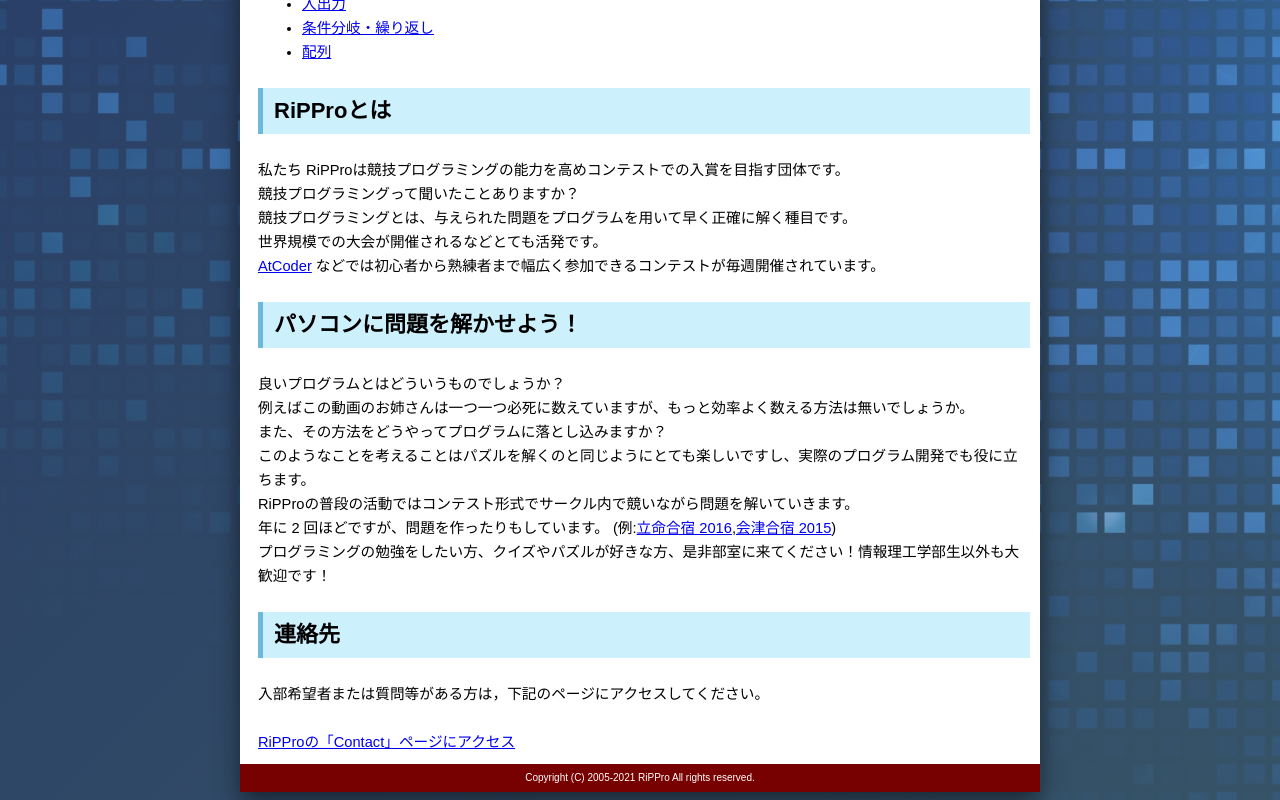
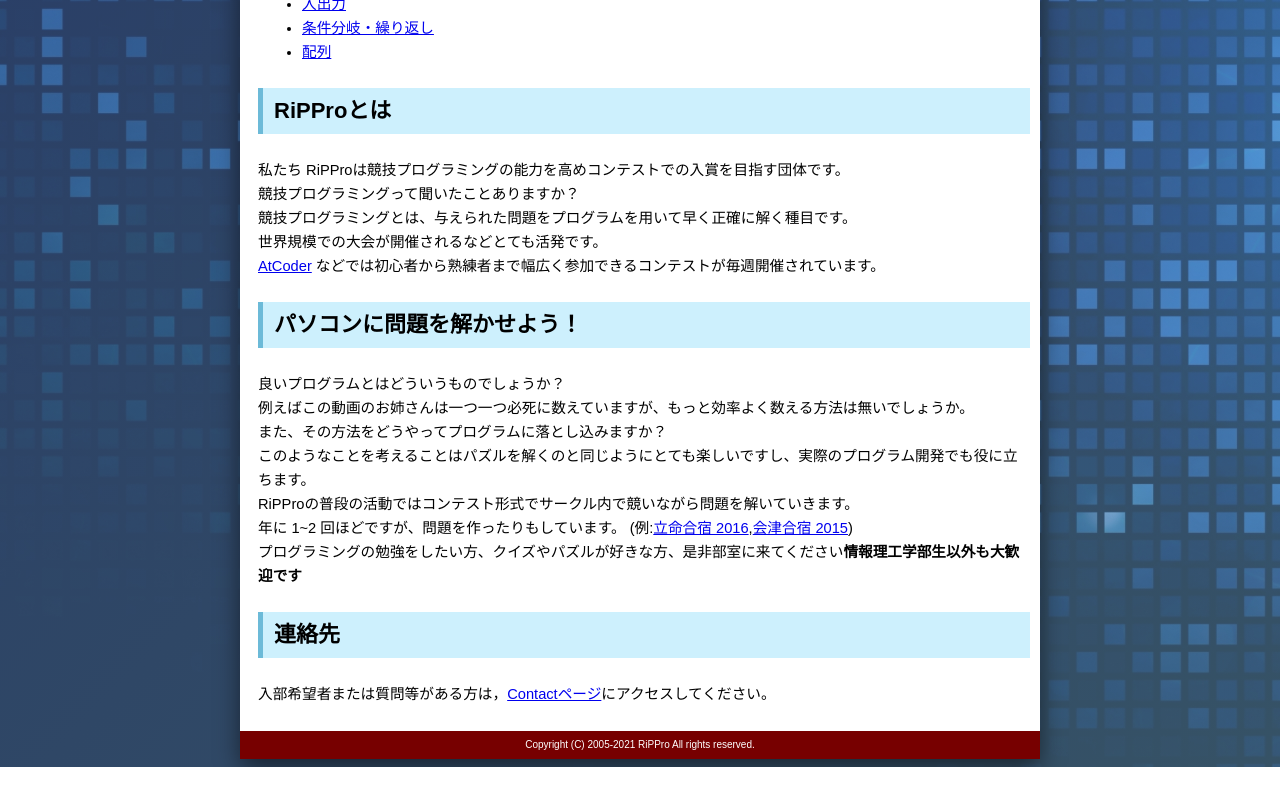
Before and after one commit to rippro/rippro.github.io, a Next.js app: page /welcome in a window 1280 px wide. Shown: the part 422-1222 px from the top of the page. After the commit the page ends 1189 px from the top, so only its background shows below. Built offline with nearby package versions, Linux system fonts and the light colour scheme.

Commit message:
fix: welcomeページのリンクを整えた

```diff
--- a/pages/welcome.tsx
+++ b/pages/welcome.tsx
@@ -80,7 +80,7 @@ const Welcome: VFC = () => {
         <div className={welcomeStyles.line}>
           <p>RiPProの普段の活動ではコンテスト形式でサークル内で競いながら問題を解いていきます。</p>
           <p>
-            年に 2 回ほどですが、問題を作ったりもしています。 (例:
+            年に 1~2 回ほどですが、問題を作ったりもしています。 (例:
             <a
               href="https://onlinejudge.u-aizu.ac.jp/beta/room.html#RitsCamp16Day1"
               target="_blank"
@@ -99,15 +99,13 @@ const Welcome: VFC = () => {
             )
           </p>
           <p>
-            プログラミングの勉強をしたい方、クイズやパズルが好きな方、是非部室に来てください！情報理工学部生以外も大歓迎です！
+            プログラミングの勉強をしたい方、クイズやパズルが好きな方、是非部室に来てください
+            <b>情報理工学部生以外も大歓迎です</b>
           </p>
         </div>
         <h2>連絡先</h2>
-        <div>
-          入部希望者または質問等がある方は，下記のページにアクセスしてください。
-          <br />
-          <br />
-          <Link href="/contact">RiPProの「Contact」ページにアクセス</Link>
+        <div className={welcomeStyles.bottom}>
+          入部希望者または質問等がある方は，<Link href="/contact">Contactページ</Link>にアクセスしてください。
         </div>
       </div>
     </Layout>
--- a/styles/welcome.module.css
+++ b/styles/welcome.module.css
@@ -15,9 +15,13 @@
 }
 
 .line p {
-    margin: 0;
+  margin: 0;
 }
 
 .list {
-    list-style: none;
+  list-style: none;
 }
+
+.bottom {
+  margin-bottom: 1em;
+}
```
